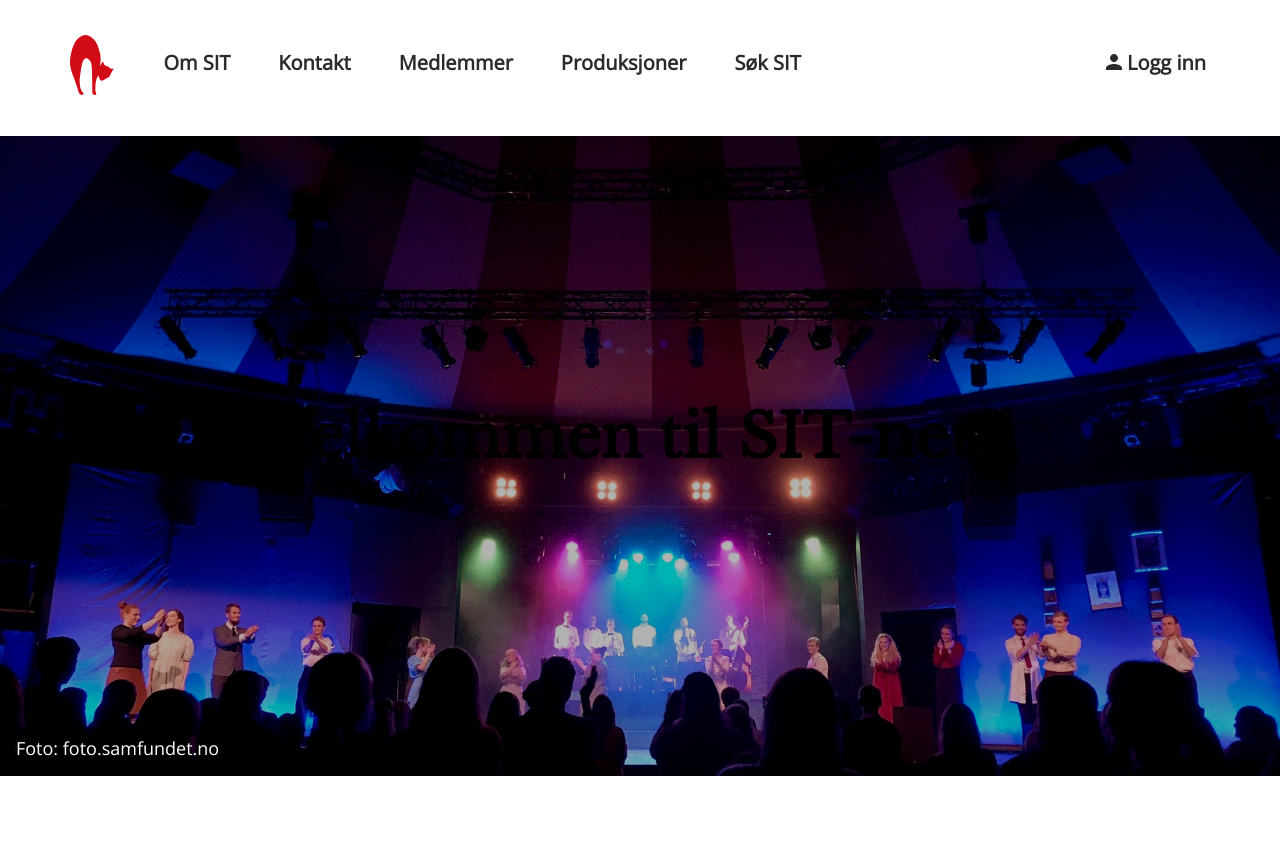
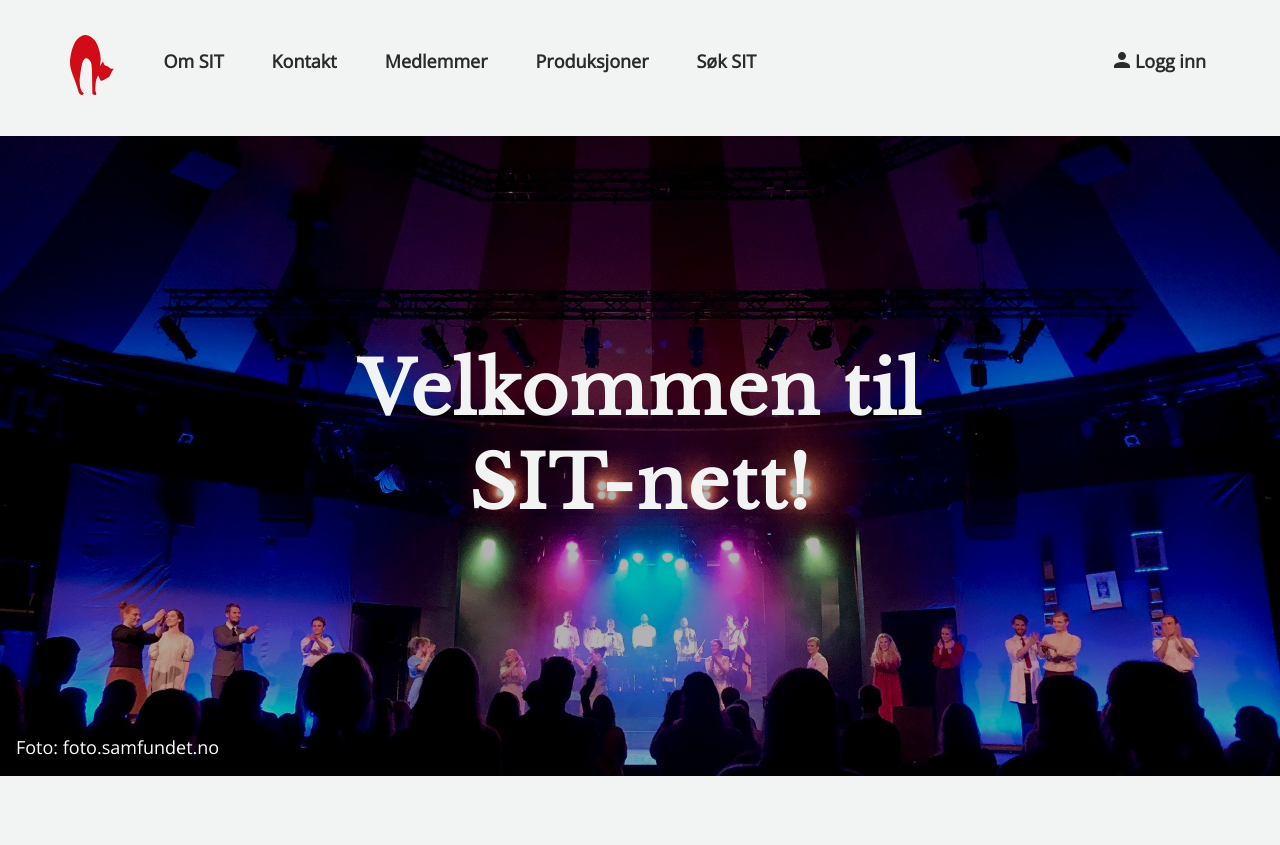
Before and after one commit to Studentersamfundets-Interne-Teater/sit-web, a Django app: page / in a window 1280 px wide. Shown: the top 845 px of the page. Run offline with Django 3.2, Linux system fonts and the light colour scheme; data comes from the database, SQL or seed files in the repository; data that the repository does not hold is empty.

Commit message:
Moved fonts to separate file

```diff
--- a/SITnett/graphics/admin/css/nav_sidebar.css
+++ b/SITnett/graphics/admin/css/nav_sidebar.css
@@ -85,7 +85,7 @@
 
 #nav-sidebar .current-app .section:link,
 #nav-sidebar .current-app .section:visited {
-    color: var(--main-bg-color);
+    color: var(--main-background-color);
     font-weight: bold;
 }
 
--- a/SITnett/graphics/css/baseline.css
+++ b/SITnett/graphics/css/baseline.css
@@ -1,5 +1,5 @@
 :root {
-	--main-background-color: #FFFFFF;
+	--main-background-color: #F2F4F3;
 	--main-text-color: #2B2B2C;
 	--secondary-text-color: #7F7F82;
 
@@ -27,6 +27,23 @@
 	--sit-sans: Open Sans, sans-serif;
 	--sit-serif: Libre Baskerville, serif;
 
+	--font-size-s: 14px;
+	--font-size-regular: 18px;
+	--font-size-l: 30px;
+	--font-size-xl: 48px;
+	--font-size-xxl: 72px;
+
+	--font-weight-regular: 400;
+	--font-weight-semi-bold: 600;
+	--font-weight-bold: 700;
+
+	--line-heigth-s: 100%;
+	--line-height-regular: 140%;
+	--line-height-l: 150%;
+
+	--letter-spacing-l: 0.02em;
+	--letter-spacing-xl: 0.03em;
+
 	--spacing-xxs: 4px;
 	--spacing-xs: 8px;
 	--spacing-s: 16px;
--- /dev/null
+++ b/SITnett/graphics/css/fonts.css
@@ -0,0 +1,85 @@
+@import "baseline.css";
+h1, h2, h3, h4{
+	font-family: var(--sit-serif);
+    line-height: var(--line-height-regular);
+    letter-spacing: var(--letter-spacing-l);
+}
+
+p, a, .ingress {
+    font-family: var(--sit-sans);
+}
+
+h1 {
+	font-size: var(--font-size-xl);
+}
+
+h2 {
+	font-size: var(--font-size-l);
+}
+
+h3 {
+	font-size: var(--font-size-regular);
+}
+
+.ingress {
+	font-size: var(--font-size-l);
+	line-height: var(--line-height-l);
+    letter-spacing: var(--letter-spacing-l);
+}
+
+p {
+	font-size: var(--font-size-regular);
+    line-height: var(--line-height-regular);
+}
+
+.p-strong {
+    font-weight: var(--font-weight-semi-bold);
+}
+
+.font-info {
+	font-size: var(--font-size-s);
+    line-height: var(--line-height-regular);
+}
+
+.font-info-strong {
+    font-size: var(--font-size-s);
+    line-height: var(--line-height-regular);
+    font-weight: var(--font-weight-bold);
+}
+
+a {
+    font-size: var(--font-size-regular);
+    line-height: var(--line-height-regular);
+	color: var(--main-text-color);
+	font-style: normal;
+	text-decoration: none;
+}
+
+.font-button {
+    font-size: var(--font-size-regular);
+    font-weight: var(--font-weight-bold);
+    letter-spacing: var(--letter-spacing-l);
+}
+
+/* 1.3 General styles, desktop */
+@media only screen and (min-width: 1024px) {
+    h1 {
+        font-size: var(--font-size-xxl);
+    }
+
+    h2 {
+        font-size: var(--font-size-xl);
+    }
+
+    h3 {
+        font-size: var(--font-size-l);
+    }
+
+    .ingress {
+        font-size: var(--font-size-regular);
+    }
+
+    .font-info {
+        font-size: var(--font-size-regular);
+    }
+}
--- a/SITnett/graphics/style.css
+++ b/SITnett/graphics/style.css
@@ -1,23 +1,6 @@
 @import "css/baseline.css";
+@import "css/fonts.css";
 /* 1. GENERAL STYLES */
-
-/* Changes in root is sitewide */
-/*:root {
-	--main-bg-color: #F2F4F3;
-	--main-text-color: #2B2B2C;
-	--secondary-text-color: #4B4B4B;
-	--error-red-dark: #ED0000;
-	--sit-red-light: #F99FA3;
-	--sit-gunmetal-dark: #3C5A68;
-	--sit-gunmetal-light: #97B5C3;
-	--sit-grullo-dark: #9D886C;
-	--sit-grullo-80: #BEAD9D;
-	--sit-grullo-light: #DED5CE;
-	--sit-grullo-20: #EFEAE7;
-	--sit-footer-color: #2D2924;
-	--sit-sans: Open Sans, sans-serif;
-	--sit-serif: Libre Baskerville, serif;
-}*/
 
 /* 1.1 General styles, mobile/default */
 
@@ -25,8 +8,8 @@ body {
 	background-color: var(--main-text-color);
 	background-color: var(--main-background-color);
 	font-family: var(--sit-sans);
-	font-size: 18px;
-	font-weight: 400;
+	font-size: var(--font-size-regular);
+	font-weight: var(--font-weight-regular);
 	margin: 0;
 	width: 100vw;
 	position: relative;
@@ -42,109 +25,14 @@ content {
 	right: 0;
 }
 
-h1, h2, h3, h4{
-	font-family: var(--sit-serif);
+/* 1.2 General styles, tablet
+@media only screen and (min-width: 756px) {
 }
 
-a {
-	color: var(--main-text-color);
-	font-style: normal;
-	text-decoration: none;
-}
+1.3 General styles, desktop
+@media only screen and (min-width: 1024px) {
 
-h1 {
-	font-size: 2.7em;
-	line-height: 3.3em;
-}
-
-h2 {
-	font-size: 1.9em;
-}
-
-h3 {
-	font-size: 1.1em;
-	line-height: 2em;
-}
-
-h4 {
-	font-size: 1.0em;
-	line-height: 2em;
-}
-
-.ingress {
-	font-size: 1.3em;
-	line-height: 2em;
-}
-
-p {
-	line-height: 1.3em;
-}
-
-.text-strong {
-	font-weight: 600;
-}
-
-.text-info {
-	font-size: 0.9em;
-	line-height: 1.3em;
-	color: var(--secondary-text-color);
-}
-
-/* 1.2 General styles, tablet */
-@media only screen and (min-width: 756px) {
-	body {
-		font-size: 20px;
-	}
-
-	h2 {
-		font-size: 2em;
-	}
-
-	h3 {
-		font-size: 1.4em;
-		line-height: 2.1em;
-	}
-
-	.ingress {
-		font-size: 1.5em;
-		line-height: 2.1em;
-	}
-
-	p {
-		line-height: 1.5em;
-	}
-
-	.text-info {
-		font-size: 0.8em;
-		line-height: 1.2em;
-	}
-
-}
-
-/* 1.3 General styles, desktop */
-@media only screen and (min-width: 1024px) {
-	h1 {
-		font-size: 3em;
-		line-height: 3.9em;
-	}
-	h2 {
-		font-size: 2.3em;
-	}
-
-	h3 {
-		line-height: 2.4em;
-	}
-
-	.ingress {
-		font-size: 1.7em;
-		line-height: 2.4em;
-	}
-
-	.text-info {
-		font-size: 0.9em;
-		line-height: 1.2em;
-	}
-}
+}*/
 
 /* 2. NAVBAR & FOOTER */
 
@@ -169,7 +57,7 @@ p {
 	text-decoration: none;
 	display: block;
 	padding: 24px;
-	font-weight: 600;
+	font-weight: var(--font-weight-semi-bold);
 }
 
 /* Style the hamburger menu */
@@ -412,7 +300,7 @@ select{
 	text-decoration: underline;
 	color: var(--gunmetal-80);
 }
-.placeholder-content .text-info{
+.placeholder-content .font-info{
 	margin-top: 0;
 }
 .giphy-embed{
@@ -455,7 +343,7 @@ select{
 	width: 240px;
 	border-radius: 32px;
 	background-color: var(--gunmetal-80);
-	color: var(--main-bg-color);
+	color: var(--main-background-color);
 }
 
 .btn:hover {
@@ -464,7 +352,7 @@ select{
 
 .btn__tickets {
 	color: var(--main-text-color);
-	background-color: var(--main-bg-color);
+	background-color: var(--main-background-color);
 }
 
 .btn__tickets:hover {
@@ -490,7 +378,7 @@ select{
 	display: flex;
 	justify-content: center;
 	align-items: center;
-	color: var(--main-bg-color);
+	color: var(--main-background-color);
 }
 
 /*.hero::before {
@@ -531,6 +419,7 @@ select{
 	margin-bottom: 30px;
 	line-height: 1.31;
 	z-index: 1;
+	color: var(--main-background-color);
 }
 
 .hero-btn {
@@ -632,9 +521,6 @@ select{
 	margin-top: -20px;
 }
 
-.production-banner-main h2 {
-	font-size: 1.3em
-}
 
 .production-banner .production-banner-info {
 	background-color: var(--grullo-40);
@@ -705,9 +591,6 @@ select{
 		display: flex;
 		flex-direction: row-reverse;
 		justify-content: space-between;
-	}
-	.production-banner-main h2 {
-		font-size: 2.3em;
 	}
 
 	.production-banner-info {
@@ -965,7 +848,7 @@ select{
 .gallery figcaption {
 	display: none;
 	background-color: rgba(0,0,0,.4);
-	color: var(--main-bg-color);
+	color: var(--main-background-color);
 	position: absolute;
 	bottom: 0;
 	left: 0;
@@ -988,7 +871,7 @@ select{
 .gallery .mediacaption {
 	display: none;
 	background-color: rgba(0,0,0,.4);
-	color: var(--main-bg-color);
+	color: var(--main-background-color);
 	position: absolute;
 	top: 0;
 	left: 0;
@@ -1022,7 +905,7 @@ select{
 	right: 1em;
 
 	color: var(--main-text-color);
-	background-color: var(--main-bg-color);
+	background-color: var(--main-background-color);
 	font-size: 1.5em;
 	border-radius: 2em;
 	padding: 0.5em;
@@ -1056,7 +939,7 @@ select{
 
 .lightBoxOverlay figcaption {
 	padding: 0.5em 1em;
-	color: var(--main-bg-color);
+	color: var(--main-background-color);
 	background: rgba(0,0,0, .6);
 }
 
--- a/SITnett/templates/ar/ar_info.html
+++ b/SITnett/templates/ar/ar_info.html
@@ -13,7 +13,7 @@
 				alt=""
 				data-landscape="{{ar.gjengfoto.fil.url}}"
 				data-portrait="{{ar.gjengfoto.fil.url}}">
-				<div class="text-info" style="position: absolute; bottom: 1rem; left: 1rem; color: white;">
+				<div class="font-info" style="position: absolute; bottom: 1rem; left: 1rem; color: white;">
 					Foto:
 					{% if ar.gjengfoto.fotograf %}
 						{{ar.gjengfoto.fotograf}}
--- a/SITnett/templates/hoved.html
+++ b/SITnett/templates/hoved.html
@@ -31,7 +31,7 @@
       </a>
     {% endcomment %}
   </div>
-  <div class="text-info" style="position: absolute; bottom: 1rem; left: 1rem; color: white;">
+  <div class="font-info" style="position: absolute; bottom: 1rem; left: 1rem; color: white;">
     Foto:
     {% if ar.forsidebilde.fotograf %}
       {{ar.forsidebilde.fotograf}}
@@ -65,7 +65,7 @@
   </div>
   <div class="info-wrapper-image">
     <img src="{% static 'assets/rodhette.jpg' %}" width="100%" />
-    <div class="text-info">
+    <div class="font-info">
       Barneteater, Rødhette og ulven (1977)
       <a
         href="https://foto.samfundet.no/"
@@ -83,7 +83,7 @@
       <img class="card-image" src="{% static "img/spring-awakening-card.png" %}" alt="Spring Awkening" class="show-image">
       <div class="card-container card-container__landing">
         <h3 class="card-title">Spring Awakening</h3>
-        <span class="show-date text-info">4.&ndash;14. oktober 2020</span>
+        <span class="show-date font-info">4.&ndash;14. oktober 2020</span>
         <p class="center-text">Stikkordene er sårbarhet, seksualitet og nakenhet.</p>
         <a href="#" class="btn btn__tickets">Billetter</a>
       </div>
@@ -92,7 +92,7 @@
       <img class="card-image" src="{% static "img/dickie-dick-dickens-card.png" %}" alt="Dickie Dick Dickens" class="show-image">
       <div class="card-container card-container__landing">
         <h3 class="card-title">Dickie Dick Dickens</h3>
-        <span class="show-date text-info">21.&ndash;22. februar 2021</span>
+        <span class="show-date font-info">21.&ndash;22. februar 2021</span>
         <p class="center-text">Dickie Dick Dickens er «mannen med stålnervene, lynøynene og hjertet av gull».</p>
         <a href="#" class="btn btn__tickets">Billetter</a>
       </div>
--- a/SITnett/templates/info.html
+++ b/SITnett/templates/info.html
@@ -22,7 +22,7 @@
 		</div>
 		<div class="info-wrapper-image">
 			<img src="{% static 'img/default_info.jpg' %}" width=100%>
-			<div class="text-info">
+			<div class="font-info">
 				Foto: <a href="https://foto.samfundet.no/" target="_blank" rel="noreferrer noopener">foto.samfundet.no</a>
 			</div>
 		</div>
--- a/SITnett/templates/medlemmer/medlemmer.html
+++ b/SITnett/templates/medlemmer/medlemmer.html
@@ -77,7 +77,7 @@
 							{% endif %}
 							<div class="card-container">
 								<h4 class="card-title">{{medlem.fornavn}} {{medlem.mellomnavn}} {{medlem.etternavn}}</h4>
-								<div class="text-info text-strong">
+								<div class="font-info text-strong">
 									{% if medlem.medlemstype > 1 %}
 										{{medlem.get_medlemstype_display|capfirst}}
 									{% elif medlem.status and medlem.undergjeng %}
--- a/SITnett/templates/opptak.html
+++ b/SITnett/templates/opptak.html
@@ -7,7 +7,7 @@
 	<p>Vi håper å se deg da!</p>
 	</p>
 	<img src="{% static 'assets/digfx1814.jpg' %}" width="100%" />
-	<div class="text-info">
+	<div class="font-info">
 		Foto:
 		<a href="https://foto.samfundet.no/" target="_blank" rel="noreferrer noopener">
 		foto.samfundet.no</a>
--- a/SITnett/templates/produksjoner/produksjoner.html
+++ b/SITnett/templates/produksjoner/produksjoner.html
@@ -68,7 +68,7 @@
 						<img src="{{produksjon.banner.url}}" class="card-image" loading="lazy">
 						<div class="card-container">
 							<h3 class="card-title">{{produksjon.tittel}}</h3>
-							<div class="text-info text-strong">
+							<div class="font-info text-strong">
 								{% if produksjon.produksjonstype == 4 or produksjon.produksjonstype == 5 %}
 									{{produksjon.semester}}
 								{% elif produksjon.spilleperiode %}
```
Also changed, not shown: SITnett/graphics/admin/css/base.css (+4 -4 lines), 1 other file.
